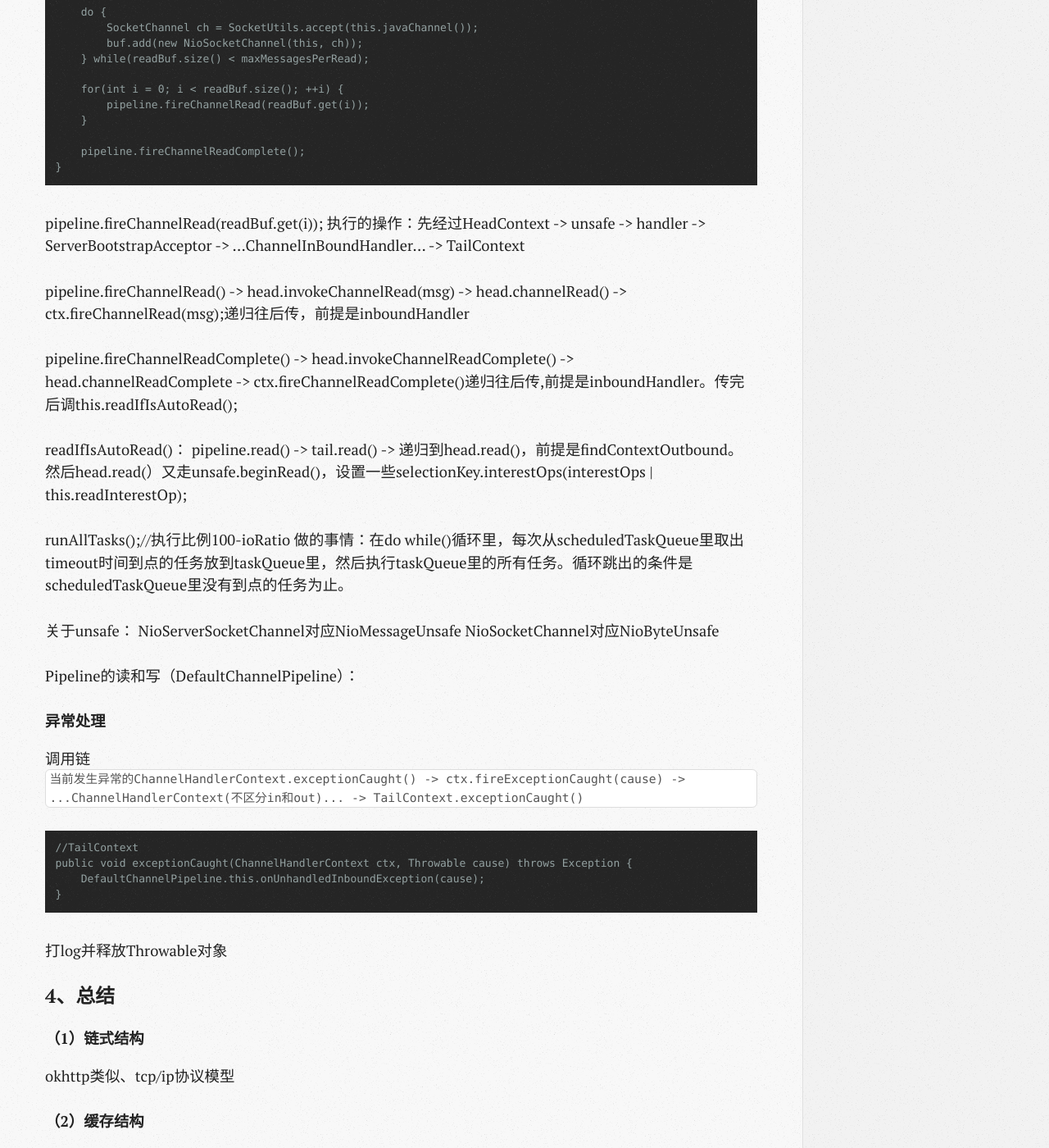
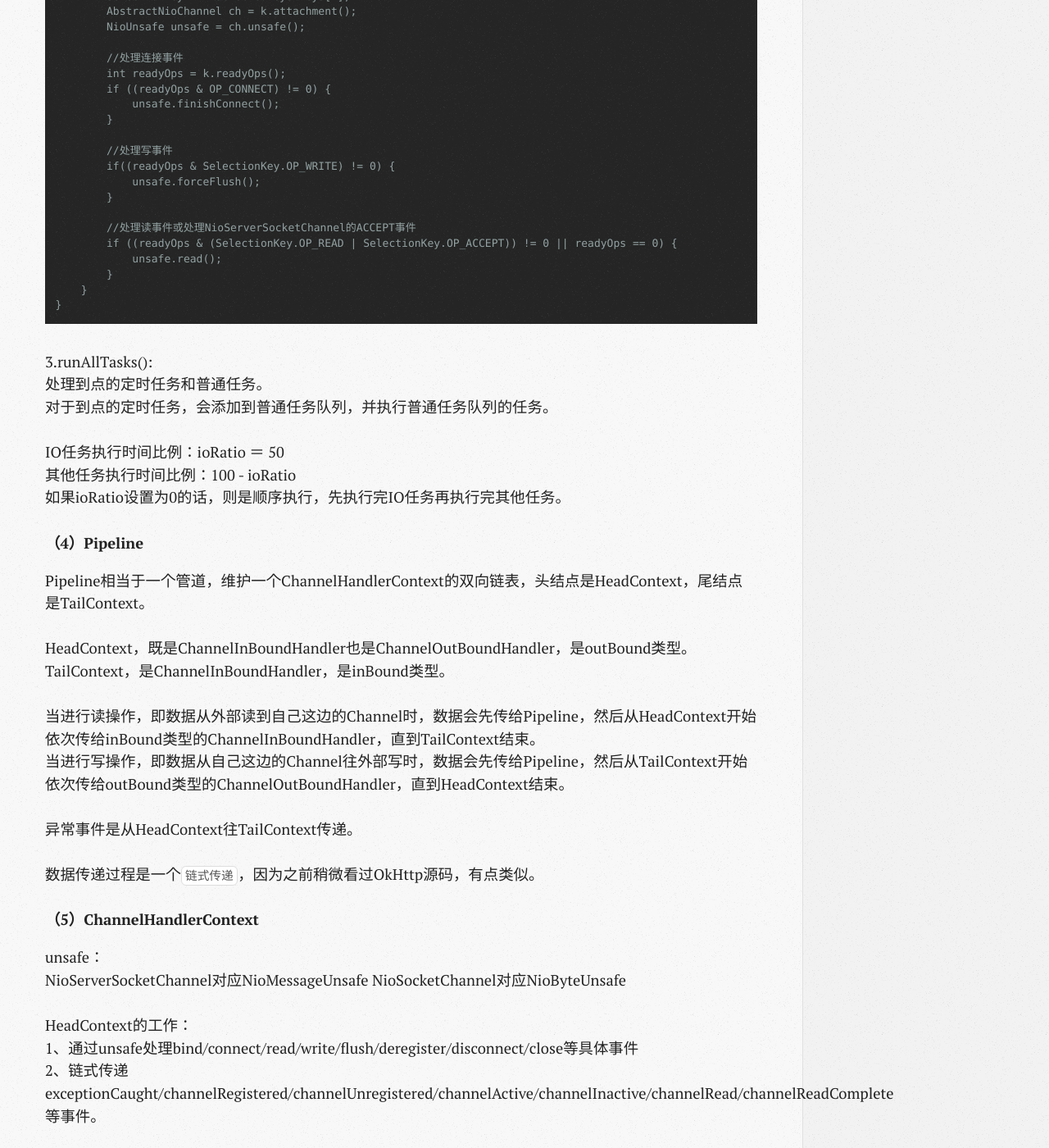
Before and after one commit to wangxinghe/wangxinghe.github.io, a Jekyll site: the page built from _posts/2018-05-08-learning-notes-netty.md, in a window 1280 px wide and 1400 px high, scrolled down 7497 px. Shown: the whole window at 82% size. Built offline with Jekyll 4.4.1, drawn with Linux system fonts in a browser that asks for light colours; comment, search, counter and statistics services are not loaded; some of the changed text lies outside the part shown.

Commit message:
[update]

```diff
--- a/_posts/2018-05-08-learning-notes-netty.md
+++ b/_posts/2018-05-08-learning-notes-netty.md
@@ -43,6 +43,12 @@ tags: [Java]
 
 ### 2、基本流程
 
+整个流程无非就4步：
+（1）Server绑定端口以及监听新连接
+（2）Client发起建立连接
+（3）连接成功后，C/S读数据
+（4）连接成功后，C/S写数据
+
 #### （1）Server绑定端口
 
 ![](/image/2018-05-08-learning-notes-netty/netty-bind.svg)
@@ -63,135 +69,140 @@ tags: [Java]
 
 #### （1）NioSocketChannel/NioServerSocketChannel
 
+Channel可以理解成java中的Stream，既可以输入又可以输出，可以是设置成阻塞和非阻塞。
+
+NioSocketChannel是Client端的流，NioServerSocketChannel是Server端的流。
+
+一个NioSocketChannel对应一个连接，一个NioSocketChannel／NioServerSocketChannel对应一个Pipeline。
+
 #### （2）NioEventLoopGroup
+
+NioEventLoopGroup相当于是一个线程池，维护一个NioEventLoop[]数组。
+
+NioEventLoopGroup可以设置线程个数，线程默认个数是NettyRuntime.availableProcessors() * 2。
+
+对于Server来说，parent Group一般只有1个线程，child Group有NettyRuntime.availableProcessors() * 2个线程。
+对于Client来说，一般也是一个线程。
+
+每次有新Channel注册时，NioEventLoopGroup会按顺序选择一个NioEventLoop来处理这个Channel。对于服务端，NioServerSocketChannel是扔给parent Group 里唯一的线程处理的，而新接入的NioSocketChannel则是由child Group按顺序选择的NioEventLoop来处理。客户端类似。
 
 #### （3）NioEventLoop
 
-#### （4）Pipeline
+NioEventLoop相当于一个线程，一个NioEventLoop包含一个Selector。
 
-#### （5）ChannelHandlerContext
+NioEventLoop是用来执行任务的。主要包括3种类型的任务：定时任务、普通任务、IO任务。
 
-#### （6）ByteBuf
-
-
-NioEventLoop里面有一个线程thread，这个线程在NioEventLoop创建的时候创建，在需要执行任务的时候才启动；还有一个任务队列LinkedBlockingQueue<Runnable> taskQueue
-startThread()是启动这个thread，在run()
+在需要执行任务的时候，会启动NioEventLoop线程，NioEventLoop的run()实现如下：
 
     // NioEventLoop
-    while(true) {
-        switch() {
-            case CONTINUE:
-
-            case SELECT:
-            select(this.wakenUp.getAndSet(false));
-            if(this.wakenUp.get()) {
-                this.selector.wakeup();
+    protected void run() {
+        while(true) {
+            switch(hasTasks() ? selector.selectNow() : -1) {
+                case CONTINUE: //-2
+                    continue;
+                case SELECT: //-1
+                    select(wakenUp.getAndSet(false));
+                    if(this.wakenUp.get()) {
+                        selector.wakeup();
+                    }
+                default:
+                    processSelectedKeys();
+                    runAllTasks();
+                    break;
             }
-            default:
-            this.processSelectedKeys();
-            this.runAllTasks();
         }
     }
 
-select();
-做的事情为：从PriorityQueue scheduledTaskQueue优先队列中取出第一个Task，得到对应的deadline
-然后在while(true)中：
-（1）如果scheduledTaskQueue取的task的timeoutMillis到了，则break，同时调一下selector.selectNow();
-（2）如果LinkedBlockingQueue taskQueue非空，则break，同时调一下selector.selectNow();
-（3）执行阻塞操作 int selectedKeys = selector.select(timeoutMillis);
-（4）阻塞操作接受后，如果发现selectedKeys或scheduledTaskQueue或taskQueue不为空则break
+1.select():
+轮询是否有`到点的定时任务`或`普通任务`或`IO任务`可以执行。如果有任一种任务可执行就会跳出循环。如果任何任务都没有，则会调用selector.select(timeoutMillis)等待可执行的IO任务。
 
-总结来说，就是有3种类型的任务：定时任务scheduledTaskQueue、普通任务taskQueue、IO任务selectedKeys
+定时任务：PriorityQueue scheduledTaskQueue，按timeout时间排序
+普通任务：LinkedBlockingQueue taskQueue
+IO任务：SelectionKey
 
-select干的事情就是：从scheduledTaskQueue中拿一个任务出来，在一个while(true)循环中：如果检测到这个任务timeout时间到了则调一下selector.selectNow()然后立即跳出循环；如果有普通任务taskQueue非空，则调一下selector.selectNow()然后立即跳出循环；如果要执行的延时任务和普通任务都没有，则在这段timeout时间内执行IO阻塞操作selector.select(timeoutMillis)，完了后判断是否有要执行的延时任务和普通任务和selectKeys，如果有任何一个则break，否则的话还在这个 while(true)中走
+2.processSelectedKeys():
+处理IO任务。
 
-轮询到可执行的操作后，接下来就是处理了，处理的顺序是：先处理IO，再处理Task
-
-
-processSelectedKeys();执行比例ioRatio默认50（总数100）
-
+    // NioEventLoop
     public void processSelectedKeys() {
         for(int i = 0; i < selectedKeys.size; ++i) {
             SelectionKey k = selectedKeys.keys[i];
             AbstractNioChannel ch = k.attachment();
             NioUnsafe unsafe = ch.unsafe();
 
+            //处理连接事件
             int readyOps = k.readyOps();
             if ((readyOps & OP_CONNECT) != 0) {
                 unsafe.finishConnect();
             }
 
+            //处理写事件
             if((readyOps & SelectionKey.OP_WRITE) != 0) {
                 unsafe.forceFlush();
             }
 
+            //处理读事件或处理NioServerSocketChannel的ACCEPT事件
             if ((readyOps & (SelectionKey.OP_READ | SelectionKey.OP_ACCEPT)) != 0 || readyOps == 0) {
                 unsafe.read();
             }
         }
     }
 
-对于服务端来说，上面的channel是NioServerSocketChannel，
-unsafe.read();做的事情是
+3.runAllTasks():
+处理到点的定时任务和普通任务。
+对于到点的定时任务，会添加到普通任务队列，并执行普通任务队列的任务。
 
-    public void read() {
-        List<Object> buf;
+IO任务执行时间比例：ioRatio ＝ 50
+其他任务执行时间比例：100 - ioRatio
+如果ioRatio设置为0的话，则是顺序执行，先执行完IO任务再执行完其他任务。
 
-        do {
-            SocketChannel ch = SocketUtils.accept(this.javaChannel());
-            buf.add(new NioSocketChannel(this, ch));
-        } while(readBuf.size() < maxMessagesPerRead);
+#### （4）Pipeline
 
-        for(int i = 0; i < readBuf.size(); ++i) {
-            pipeline.fireChannelRead(readBuf.get(i));
-        }
+Pipeline相当于一个管道，维护一个ChannelHandlerContext的双向链表，头结点是HeadContext，尾结点是TailContext。
 
-        pipeline.fireChannelReadComplete();
-    }
+HeadContext，既是ChannelInBoundHandler也是ChannelOutBoundHandler，是outBound类型。
+TailContext，是ChannelInBoundHandler，是inBound类型。
 
+当进行读操作，即数据从外部读到自己这边的Channel时，数据会先传给Pipeline，然后从HeadContext开始依次传给inBound类型的ChannelInBoundHandler，直到TailContext结束。
+当进行写操作，即数据从自己这边的Channel往外部写时，数据会先传给Pipeline，然后从TailContext开始依次传给outBound类型的ChannelOutBoundHandler，直到HeadContext结束。
 
+异常事件是从HeadContext往TailContext传递。
 
-pipeline.fireChannelRead(readBuf.get(i));
-执行的操作：先经过HeadContext -> unsafe -> handler -> ServerBootstrapAcceptor -> ...ChannelInBoundHandler... -> TailContext
+数据传递过程是一个`链式传递`，因为之前稍微看过OkHttp源码，有点类似。
 
-pipeline.fireChannelRead() -> head.invokeChannelRead(msg) -> head.channelRead() -> ctx.fireChannelRead(msg);递归往后传，前提是inboundHandler
+#### （5）ChannelHandlerContext
 
-pipeline.fireChannelReadComplete() -> head.invokeChannelReadComplete() -> head.channelReadComplete -> ctx.fireChannelReadComplete()递归往后传,前提是inboundHandler。传完后调this.readIfIsAutoRead();
-
-readIfIsAutoRead()：
-pipeline.read() -> tail.read() -> 递归到head.read()，前提是findContextOutbound。然后head.read(）又走unsafe.beginRead()，设置一些selectionKey.interestOps(interestOps | this.readInterestOp);
-
-
-runAllTasks();//执行比例100-ioRatio
-做的事情：在do while()循环里，每次从scheduledTaskQueue里取出timeout时间到点的任务放到taskQueue里，然后执行taskQueue里的所有任务。循环跳出的条件是scheduledTaskQueue里没有到点的任务为止。
-
-关于unsafe：
+unsafe：
 NioServerSocketChannel对应NioMessageUnsafe
 NioSocketChannel对应NioByteUnsafe
 
-Pipeline的读和写（DefaultChannelPipeline）：
+HeadContext的工作：
+1、通过unsafe处理bind/connect/read/write/flush/deregister/disconnect/close等具体事件
+2、链式传递exceptionCaught/channelRegistered/channelUnregistered/channelActive/channelInactive/channelRead/channelReadComplete等事件。
 
+TailContext的工作：
+负责userEventTriggered/exceptionCaught/channelRead等一些异常捕获或未处理消息的日志提醒和资源释放工作。
 
-#### 异常处理
+用户自定义的ChannelHandlerContext可以选择是否将消息继续往下传递，默认是传递的，如果不传递将ctx.fireChannelXXX();这行代码覆盖掉即可。比如ServerBootstrapAcceptor在channelRead的时候就没有继续往下传。
 
-调用链`当前发生异常的ChannelHandlerContext.exceptionCaught() -> ctx.fireExceptionCaught(cause) -> ...ChannelHandlerContext(不区分in和out)... -> TailContext.exceptionCaught()`
+传递的参数可以是Channel，比如在Server端监听到OP_ACCEPT事件时，ServerSocketChannel.accept()会得到一个NioSocketChannel，这个连接会放到list，然后经由ServerSocketChannel对应的Pipeline的channelRead递归传给ServerBootstrapAcceptor，NioSocketChannel进行一些初始化处理后再交由child Group进行下一步操作。
 
-    //TailContext
-    public void exceptionCaught(ChannelHandlerContext ctx, Throwable cause) throws Exception {
-        DefaultChannelPipeline.this.onUnhandledInboundException(cause);
-    }
+#### （6）ByteBuf
 
-打log并释放Throwable对象
-
+ByteBuf是数据缓存。
 
 ### 4、总结
 
 #### （1）链式结构
 
-okhttp类似、tcp/ip协议模型
+OkHttp网络框架和这个类似，可能有相互借鉴。
 
 #### （2）缓存结构
 
-okio、nio类似
+可以对比下okio、nio中的Buffer
 
 ### 5、参考文档
+
+（1）[https://www.jianshu.com/u/4fdc8c2315e8](https://www.jianshu.com/u/4fdc8c2315e8)
+（2）[https://www.jianshu.com/p/03bb8a945b37](https://www.jianshu.com/p/03bb8a945b37)
+（3）[https://blog.csdn.net/zxhoo/article/category/1800249](https://blog.csdn.net/zxhoo/article/category/1800249)
```
